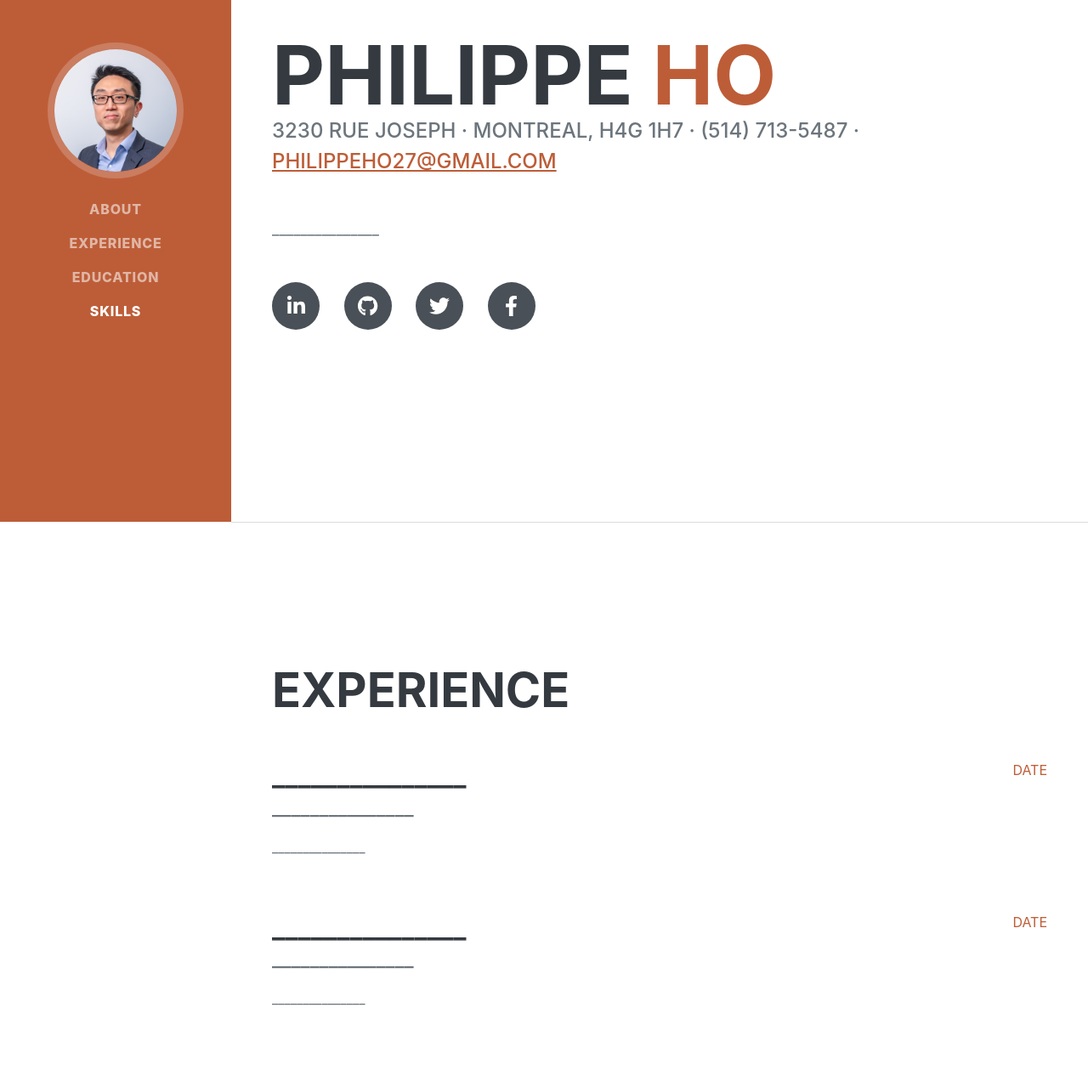
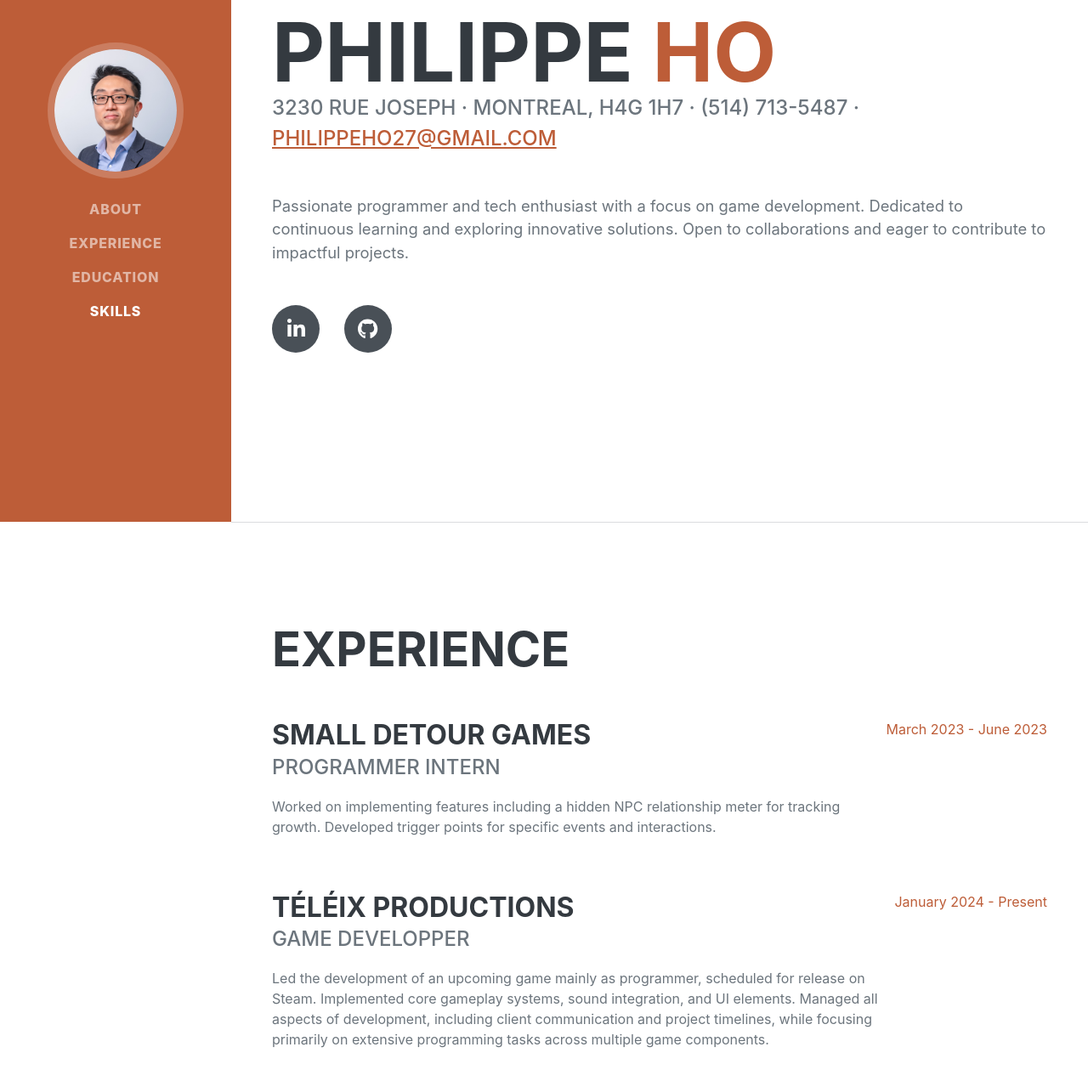
Before and after one commit to PhilippeHo27/my-website, a plain HTML site: page index.html in a window 1280 px wide. Shown: the part 186-1458 px from the top of the page at 85% size. Drawn offline with nearby package versions, Linux system fonts and the light colour scheme; a web font is replaced by a local one.

Commit message:
small update
updated description and a couple other things

```diff
--- a/index.html
+++ b/index.html
@@ -52,12 +52,12 @@
                         3230 rue Joseph · Montreal, H4G 1H7 · (514) 713-5487 ·
                         <a href="mailto:name@email.com">philippeho27@gmail.com</a>
                     </div>
-                    <p class="lead mb-5">_______________</p>
+                    <p class="lead mb-5">Passionate programmer and tech enthusiast with a focus on game development. Dedicated to continuous learning and exploring innovative solutions. Open to collaborations and eager to contribute to impactful projects.</p>
                     <div class="social-icons">
-                        <a class="social-icon" href="#!"><i class="fab fa-linkedin-in"></i></a>
-                        <a class="social-icon" href="#!"><i class="fab fa-github"></i></a>
-                        <a class="social-icon" href="#!"><i class="fab fa-twitter"></i></a>
-                        <a class="social-icon" href="#!"><i class="fab fa-facebook-f"></i></a>
+                        <a class="social-icon" href="https://www.linkedin.com/in/philippe-ho/"><i class="fab fa-linkedin-in"></i></a>
+                        <a class="social-icon" href="https://github.com/PhilippeHo27"><i class="fab fa-github"></i></a>
+                        <!-- <a class="social-icon" href="#!"><i class="fab fa-twitter"></i></a> -->
+                        <!-- <a class="social-icon" href="#!"><i class="fab fa-facebook-f"></i></a> -->
                     </div>
                 </div>
             </section>
@@ -68,19 +68,19 @@
                     <h2 class="mb-5">Experience</h2>
                     <div class="d-flex flex-column flex-md-row justify-content-between mb-5">
                         <div class="flex-grow-1">
-                            <h3 class="mb-0">_______________</h3>
-                            <div class="subheading mb-3">_______________</div>
-                            <p>_______________</p>
+                            <h3 class="mb-0">Small Detour Games</h3>
+                            <div class="subheading mb-3">Programmer Intern</div>
+                            <p>Worked on implementing features including a hidden NPC relationship meter for tracking growth. Developed trigger points for specific events and interactions.</p>
                         </div>
-                        <div class="flex-shrink-0"><span class="text-primary">DATE</span></div>
+                        <div class="flex-shrink-0"><span class="text-primary">March 2023 - June 2023</span></div>
                     </div>
                     <div class="d-flex flex-column flex-md-row justify-content-between mb-5">
                         <div class="flex-grow-1">
-                            <h3 class="mb-0">_______________</h3>
-                            <div class="subheading mb-3">_______________</div>
-                            <p>_______________</p>
+                            <h3 class="mb-0">Téléix Productions</h3>
+                            <div class="subheading mb-3">Game Developper</div>
+                            <p>Led the development of an upcoming game mainly as programmer, scheduled for release on Steam. Implemented core gameplay systems, sound integration, and UI elements. Managed all aspects of development, including client communication and project timelines, while focusing primarily on extensive programming tasks across multiple game components.</p>
                         </div>
-                        <div class="flex-shrink-0"><span class="text-primary">DATE</span></div>
+                        <div class="flex-shrink-0"><span class="text-primary">January 2024 - Present</span></div>
                     </div>
                     <!-- <div class="d-flex flex-column flex-md-row justify-content-between mb-5">
                         <div class="flex-grow-1">
```
